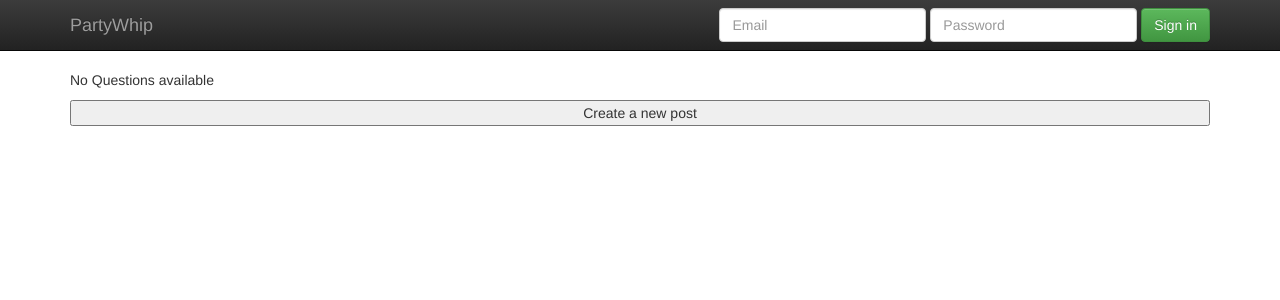
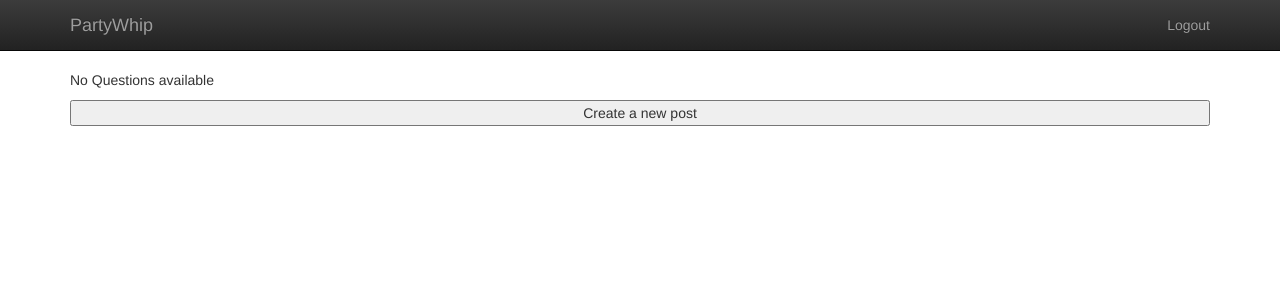
Before and after one commit to RemyBordignon/PartyWhip, a Django app: page /boards/ in a window 1280 px wide. Shown: the top 300 px of the page. Run offline with Django 3.2, Linux system fonts and the light colour scheme; the visitor is signed in with stand-in values (Sample User, id 1); data that the repository does not hold is empty; some libraries are stand-ins or nearby versions.

Commit message:
Login/Logout Implemented
Redirects and asks for login logout

```diff
--- a/boards/views.py
+++ b/boards/views.py
@@ -16,17 +16,19 @@ def index(request):
     }
     return render(request, 'boards/index.html', context)
 
-
+@login_required
 def detail(request, question_id):
     post = get_object_or_404(Post, pk=question_id)
     return render(request, 'boards/detail.html', {'post': post})
 
 
+@login_required
 def results(request, question_id):
     response = "You're looking at the results of question %s."
     return HttpResponse(response % question_id)
 
 
+@login_required
 def create_post(request):
     if request.method == "POST":
         # use this to add users to DB TABLE TODO
--- a/partywhip/settings.py
+++ b/partywhip/settings.py
@@ -126,3 +126,7 @@ STATICFILES_DIRS = [
 ]
 
 CRISPY_TEMPLATE_PACK='bootstrap3'
+
+LOGIN_REDIRECT_URL = "boards:index"
+LOGIN_URL = "login"
+LOGOUT_REDIRECT_URL = "welcome"
--- a/partywhip/urls.py
+++ b/partywhip/urls.py
@@ -14,12 +14,15 @@ Including another URLconf
     2. Add a URL to urlpatterns:  path('blog/', include('blog.urls'))
 """
 from django.contrib import admin
-from django.urls import path, include
+from django.contrib.auth.views import LogoutView, LoginView
+from django.urls import path, include, re_path
 
 from partywhip import views
 
 urlpatterns = [
-    path('', views.welcome),
+    path('', views.welcome, name="welcome"),
     path('admin/', admin.site.urls),
     path('boards/', include('boards.urls')),
+    re_path('login$', LoginView.as_view(template_name="partywhip/login_form.html"), name="login"),
+    re_path('logout$', LogoutView.as_view(), name="logout"),
 ]
--- a/templates/base.html
+++ b/templates/base.html
@@ -24,25 +24,15 @@
     <nav class="navbar navbar-inverse navbar-fixed-top" role="navigation">
       <div class="container">
         <div class="navbar-header">
-          <button type="button" class="navbar-toggle collapsed" data-toggle="collapse" data-target="#navbar" aria-expanded="false" aria-controls="navbar">
-            <span class="sr-only">Toggle navigation</span>
-            <span class="icon-bar"></span>
-            <span class="icon-bar"></span>
-            <span class="icon-bar"></span>
-          </button>
           <a class="navbar-brand" href="/">PartyWhip</a>
         </div>
-        <div id="navbar" class="navbar-collapse collapse">
-          <form class="navbar-form navbar-right" role="form">
-            <div class="form-group">
-              <input type="text" placeholder="Email" class="form-control">
-            </div>
-            <div class="form-group">
-              <input type="password" placeholder="Password" class="form-control">
-            </div>
-            <button type="submit" class="btn btn-success">Sign in</button>
-          </form>
-        </div><!--/.navbar-collapse -->
+        <ul class="nav navbar-nav navbar-right">
+            {% if user.is_authenticated %}
+                <li><a href="{% url 'logout' %}">Logout</a></li>
+            {% else %}
+                <li><a href="{% url 'login' %}">Login</a> </li>
+            {% endif %}
+        </ul>
       </div>
     </nav>
 
--- a/templates/partywhip/welcome.html
+++ b/templates/partywhip/welcome.html
@@ -9,7 +9,7 @@ Welcome
         <div class="container">
             <h1>PartyWhiiip</h1>
             <p>party whiiiped</p>
-            <p>Please LOGIN</p>
+            <p>U arent loggedin </p>
         </div>
     </div>
 {% endblock %}
```
Also changed, not shown: templates/partywhip/login_form.html (added, +20 -0 lines).
